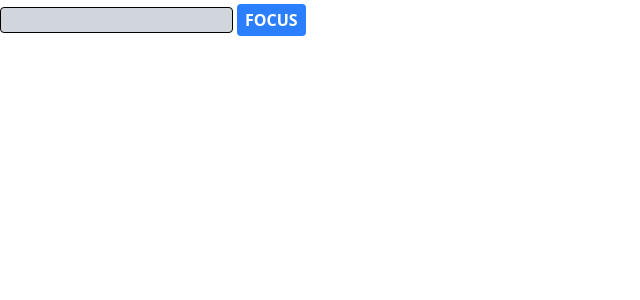
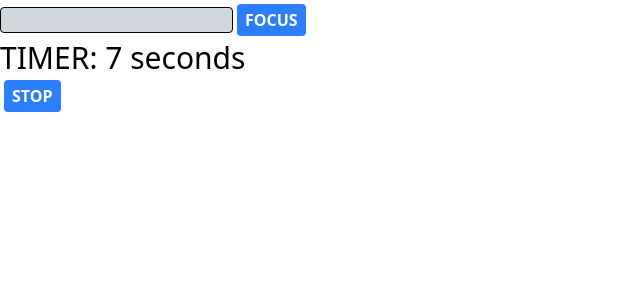
Before and after one commit to ka1sser/react-demos, a React (Vite) app: page / in a window 1280 px wide. Shown: the top 300 px of the page, without its empty margins (0-640 px from the left). Built offline with nearby package versions, Linux system fonts and the light colour scheme.

Commit message:
useRef() exercise

```diff
--- a/src/App.jsx
+++ b/src/App.jsx
@@ -1,21 +1,16 @@
 import "./index.css";
-import { useRef } from "react";
+import FocusInput from './components/FocusInput'
+import Timer from './components/Timer'
 
 const App = () => {
-  const inputElement = useRef(null)
-  console.log(inputElement)
-
-  const focusInput = () => {
-    inputElement.current.focus();
-    inputElement.current.value = 'Kai';
-  }
 
   return (
     <div>
-      <input type="text" ref={inputElement}/>
-      <button onClick={() => focusInput()}>FOCUS</button>
+      <FocusInput/>
+      <Timer/>
     </div>
   );
+
 };
 
 export default App;
--- /dev/null
+++ b/src/components/FocusInput.jsx
@@ -0,0 +1,19 @@
+import {useRef} from 'react';
+
+const FocusInput = () => {
+    const input = useRef(null)
+
+    const handleClick = () => {
+        input.current.focus();
+        input.current.value = "FOCUSING"
+    }
+
+    return(
+        <div>
+            <input type='text' ref={input}/>
+            <button onClick={handleClick}>FOCUS</button>
+        </div>
+    );
+}
+
+export default FocusInput;
--- /dev/null
+++ b/src/components/Timer.jsx
@@ -0,0 +1,28 @@
+import { useState,useEffect, useRef } from 'react';
+
+const Timer = () => {
+
+    const [count, setCount] = useState(0)
+    const intervalRef = useRef(null)
+
+    useEffect(() => {
+        intervalRef.current = setInterval(
+            () => {
+                setCount(prevCount => prevCount + 1)
+            },1000
+        )
+
+        return () => {
+            clearInterval(intervalRef.current);
+        }
+    }, []);
+
+    return (
+        <div>
+            <h1>TIMER: {count} seconds</h1>
+            <button onClick={() => clearInterval(intervalRef.current)}>STOP</button>
+        </div>
+    );
+}
+
+export default Timer;
```
